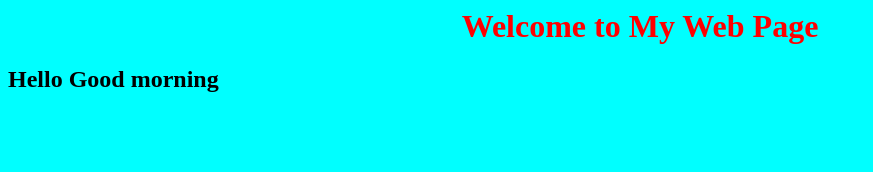
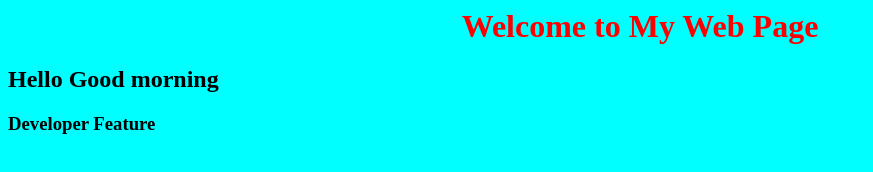
Before and after one commit to ShivamIgntu/home_work, a plain HTML site: page index.html in a window 1280 px wide. Shown: the whole page, without its empty margins (0-873 px from the left). Drawn offline with Linux system fonts and the light colour scheme.

Commit message:
h3...added

```diff
--- a/index.html
+++ b/index.html
@@ -3,5 +3,6 @@
 <body bgcolor="aqua">
 <h1 style="text-align:center;color:red;">Welcome to My Web Page</h1>
 <h2 styl="color:red;">Hello Good morning<h2>
+<h3> Developer Feature<h3>
 </body>
 </html>
```
